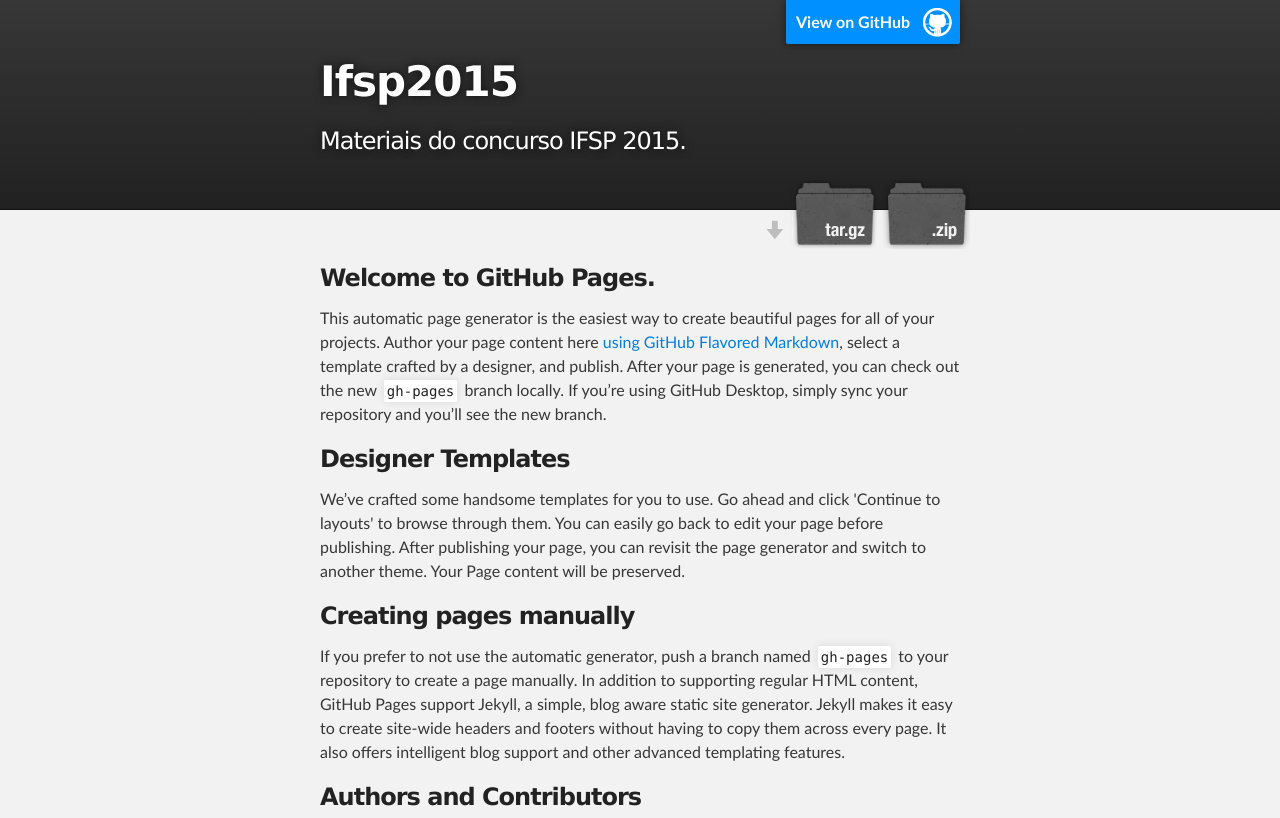
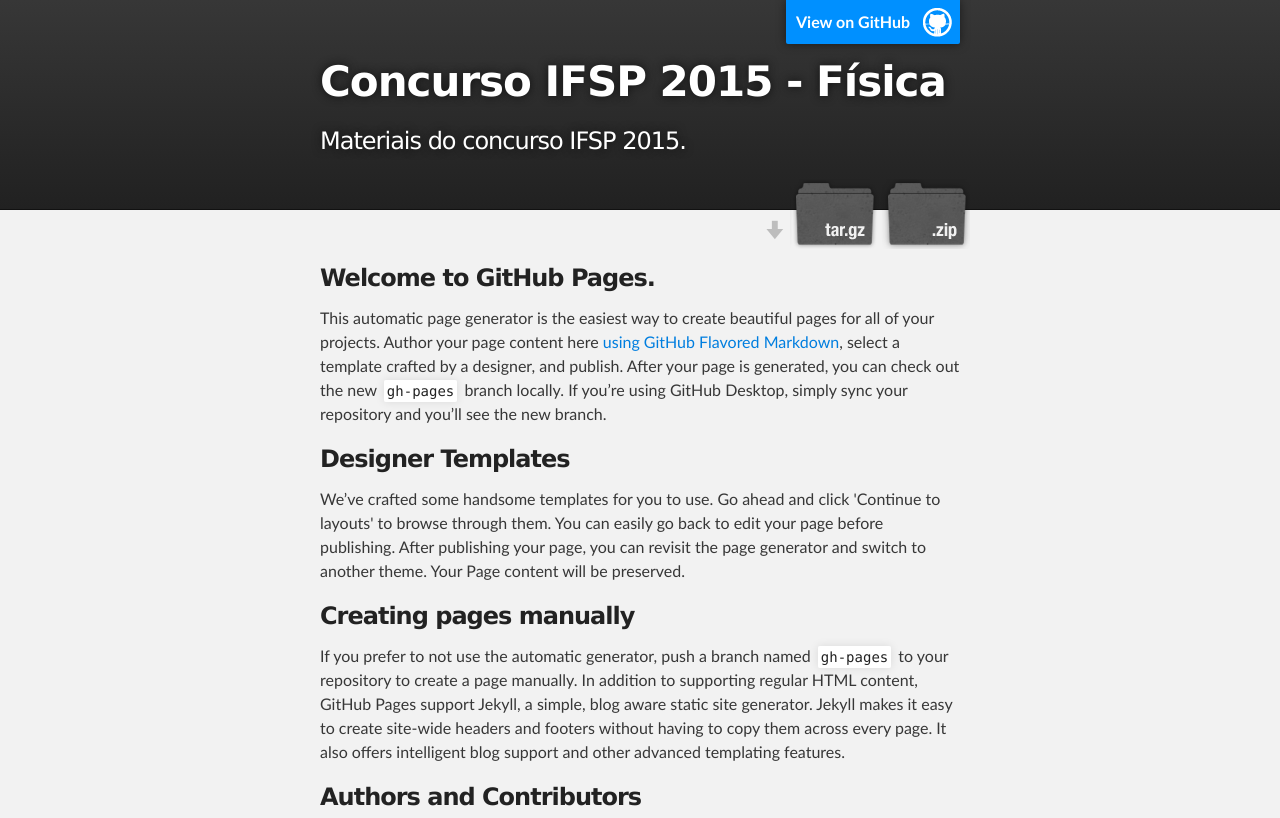
Before and after one commit to flaviobarros/IFSP2015, a plain HTML site: page index.html in a window 1280 px wide. Shown: the top 818 px of the page. Drawn offline with Linux system fonts and the light colour scheme.

Commit message:
Update index.html
Mudei o título da página.

```diff
--- a/index.html
+++ b/index.html
@@ -18,7 +18,7 @@
         <header class="inner">
           <a id="forkme_banner" href="https://github.com/flaviobarros/IFSP2015">View on GitHub</a>
 
-          <h1 id="project_title">Ifsp2015</h1>
+          <h1 id="project_title">Concurso IFSP 2015 - Física</h1>
           <h2 id="project_tagline">Materiais do concurso IFSP 2015.</h2>
 
             <section id="downloads">
```
